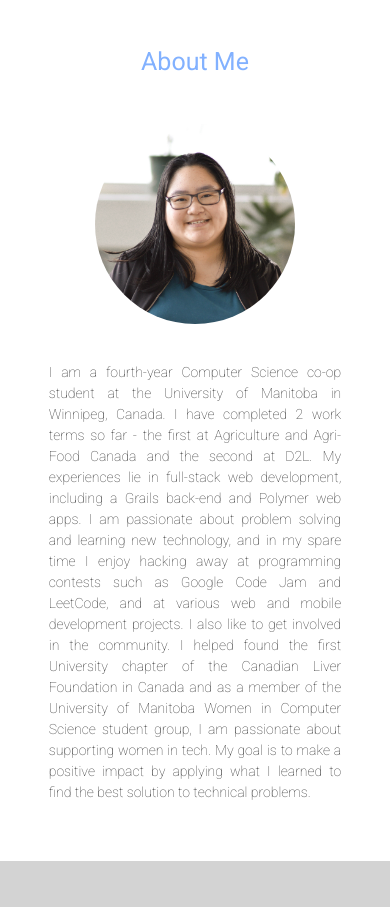
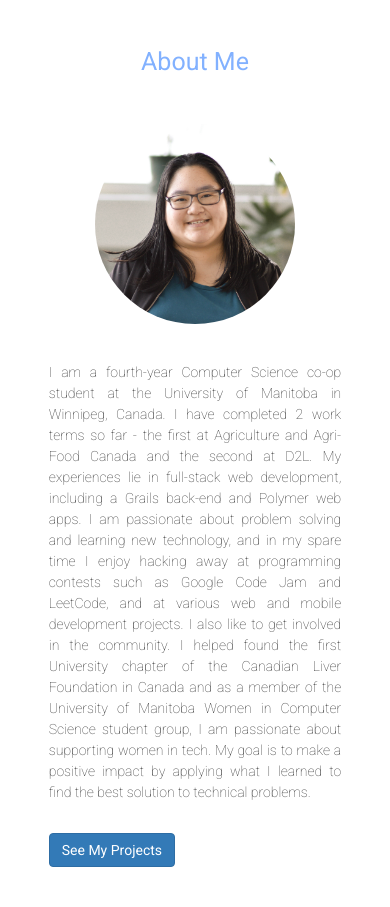
Before and after one commit to tiffcj/tiffcj.github.io, a Jekyll site: the page built from index.html, in a window 390 px wide. Shown: the part 900-1807 px from the top of the page. Built offline with Jekyll 4.4.1, drawn with Linux system fonts in a browser that asks for light colours; nearby versions of some CDN libraries.

Commit message:
Remove resume + small changes

```diff
--- a/_includes/header.html
+++ b/_includes/header.html
@@ -17,7 +17,6 @@
         <div class="collapse navbar-collapse" id="myNavbar">
             <ul class="nav navbar-nav navbar-right">
                 <li><a href="{{ site.baseurl }}/">Home</a></li>
-                <li><a href="{{ site.baseurl }}/resume.pdf" target="_blank">Resume</a></li>
                 <li><a href="{{ site.baseurl }}/projects">Projects</a></li>
             </ul>
         </div>
--- a/css/main.css
+++ b/css/main.css
@@ -1,10 +1,15 @@
 .parallax {
     background-image: url("/images/wallpaper.jpg");
-    height: 100%;
     background-attachment: fixed;
     background-position: center;
     background-repeat: no-repeat;
     background-size: cover;
+}
+.full-screen {
+    height: 100%;
+}
+.quarter-screen {
+    height: 25%
 }
 
 .title-container {
@@ -47,17 +52,8 @@
 .about-me-info {
     margin-left: 48px;
 }
-
-.about-me-buttons {
-    display: flex;
-    align-items: center;
-    justify-content: center;
-    background-color:lightgrey;
-    padding-top: 48px;
-    padding-bottom: 48px;
-}
-.first-button {
-    margin-right: 10px;
+.projects-button {
+    margin-top: 20px;
 }
 
 @media only screen and (max-device-width: 1024px) {
@@ -75,14 +71,4 @@
         margin-left: 0;
         margin-top: 38px;
     }
-
-    .about-me-buttons {
-        flex-direction: column;
-        flex-grow: 0;
-    }
-
-    .first-button {
-        margin-right: 0;
-        margin-bottom: 10px;
-    }
 }
--- a/index.html
+++ b/index.html
@@ -5,7 +5,7 @@
 
 <link rel="stylesheet" type="text/css" href="{{ site.baseurl }}/css/main.css">
 
-<div class="parallax">
+<div class="parallax full-screen">
     <div class="title-container">
         <nav class="navbar navbar-inverse top">
             <div class="container-fluid">
@@ -40,11 +39,9 @@
         <img src="{{ site.baseurl }}/images/profile-pic.jpg" aria-hidden="true" class="profile-pic">
         <div class="about-me-info">
             <p class="body-text">{% include about-me.txt %}</p>
+            <a type="button" class="btn btn-primary projects-button" href="{{ site.baseurl }}/projects">See My Projects</a>
         </div>
     </div>
 </div>
 
-<div class="about-me-buttons" style="background-color:lightgrey">
-    <a type="button" class="btn btn-primary first-button" href="{{ site.baseurl }}/resume.pdf" target="_blank">See My Resume</a>
-    <a type="button" class="btn btn-primary" href="{{ site.baseurl }}/projects">See My Projects</a>
-</div>
+<div class="parallax quarter-screen"></div>
```
Also changed, not shown: other parts of index.html (+0 -1 lines), projects/index.html (+20 -10 lines), 1 other file.
